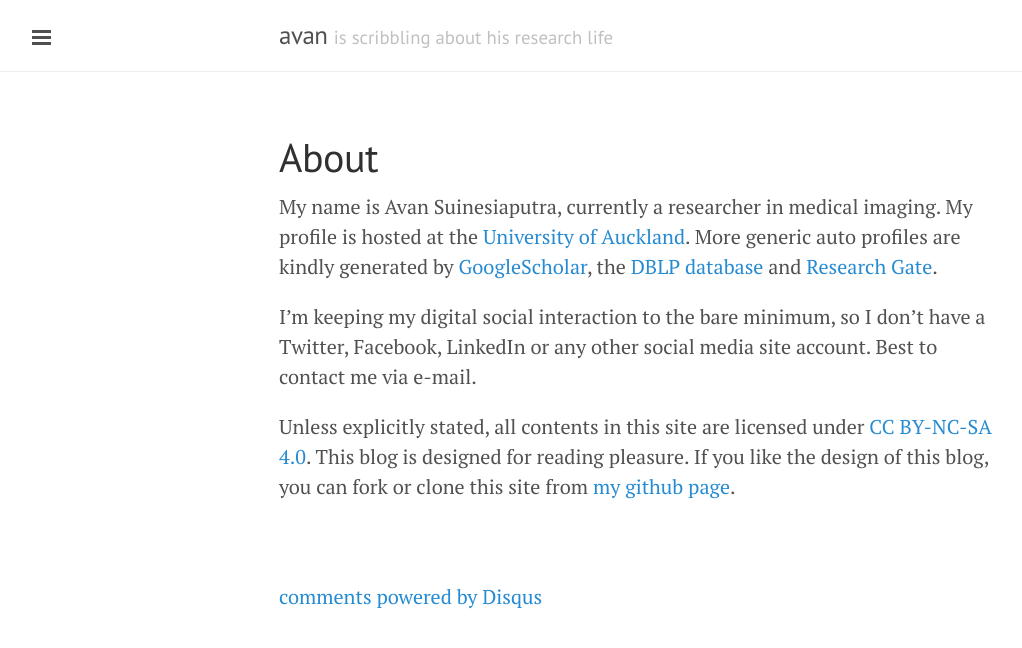
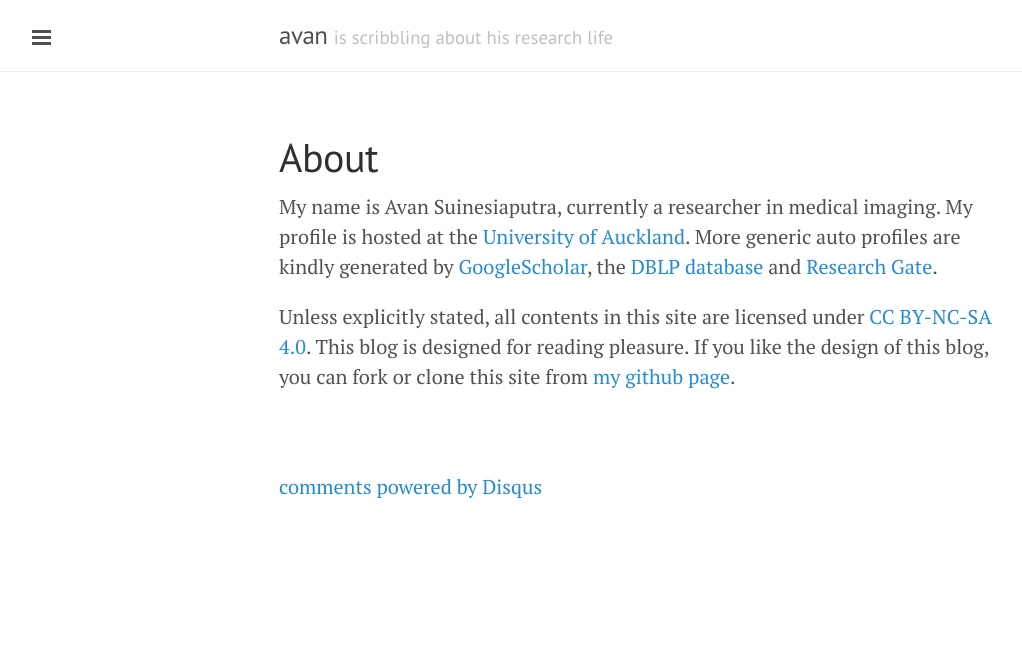
Before and after one commit to avansp/old-jekyll-avansp.github.io, a Jekyll site: the page built from about.md, in a window 1280 px wide. Shown: the top 648 px of the page, without its empty margins (1-1023 px from the left). Built offline with Jekyll 4.4.1, drawn with Linux system fonts in a browser that asks for light colours; nearby versions of some CDN libraries; comment, search, counter and statistics services are not loaded.

```diff
--- a/_config.yml
+++ b/_config.yml
@@ -27,6 +27,7 @@ author:
   disqus-shortname:  Avan
   avatar:            bio-photo.jpg
   googleplus:        104904508082327305960
+  twitter:           asui085
 
 # Custom vars
 404image:            homerMRI.jpg
--- a/_includes/sidebar.html
+++ b/_includes/sidebar.html
@@ -39,10 +39,13 @@
     <div class="footer-social-icons">
 				<ul class="social-icons">
           {% if site.author.github %}
-          <li><a href="http://github.com/{{ site.author.github }}" class="social-icon"> <i class="fa fa-github"></i></a></li>
+          <li><a href="http://github.com/{{ site.author.github }}" class="social-icon"><i class="fa fa-github"></i></a></li>
           {% endif %}
           {% if site.author.googleplus %}
 					<li><a href="http://plus.google.com/{{ site.author.googleplus }}" class="social-icon"> <i class="fa fa-google-plus"></i></a></li>
+          {% endif %}
+          {% if site.author.twitter %}
+          <li><a href="http://twitter.com/{{ site.author.twitter }}" class="social-icon"> <i class="fa fa-twitter"></i></a></li>
           {% endif %}
 				</ul>
     </div>
--- a/about.md
+++ b/about.md
@@ -7,8 +7,6 @@ comments: true
 
 My name is Avan Suinesiaputra, currently a researcher in medical imaging. My profile is hosted at the [University of Auckland][avan-uoa]. More generic auto profiles are kindly generated by [GoogleScholar][avan-gscholar], the [DBLP database][avan-dblp] and [Research Gate][avan-rgate].
 
-I'm keeping my digital social interaction to the bare minimum, so I don't have a Twitter, Facebook, LinkedIn or any other social media site account. Best to contact me via e-mail.
-
 Unless explicitly stated, all contents in this site are licensed under [CC BY-NC-SA 4.0][lic]. This blog is designed for reading pleasure. If you like the design of this blog, you can fork or clone this site from [my github page](https://github.com/avansp/avansp.github.io).
 
 [avan-uoa]: http://unidirectory.auckland.ac.nz/profile/a-suinesiaputra
```
Also changed, not shown: _posts/2014-11-09-respiratory-infoviz.md (+1 -2 lines), _posts/2014-11-23-weekend-reading-iJACC.md (added, +28 -0 lines).
